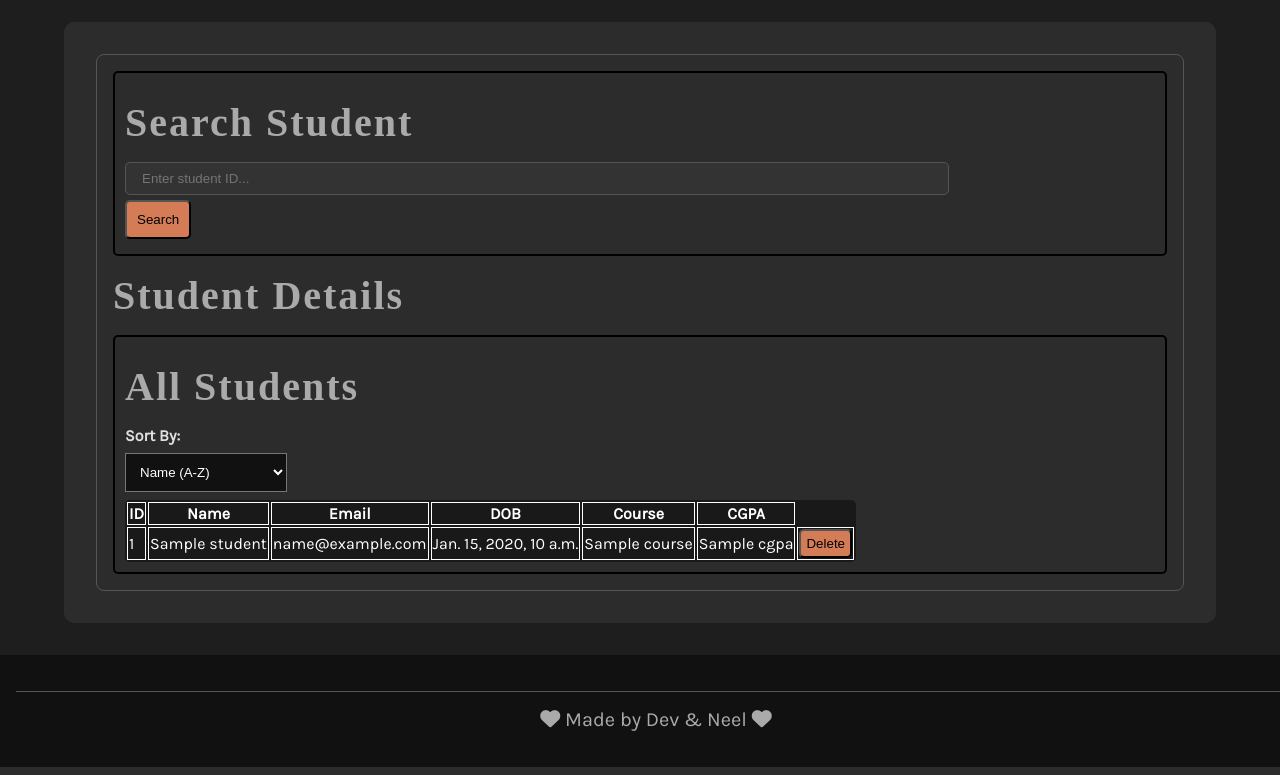
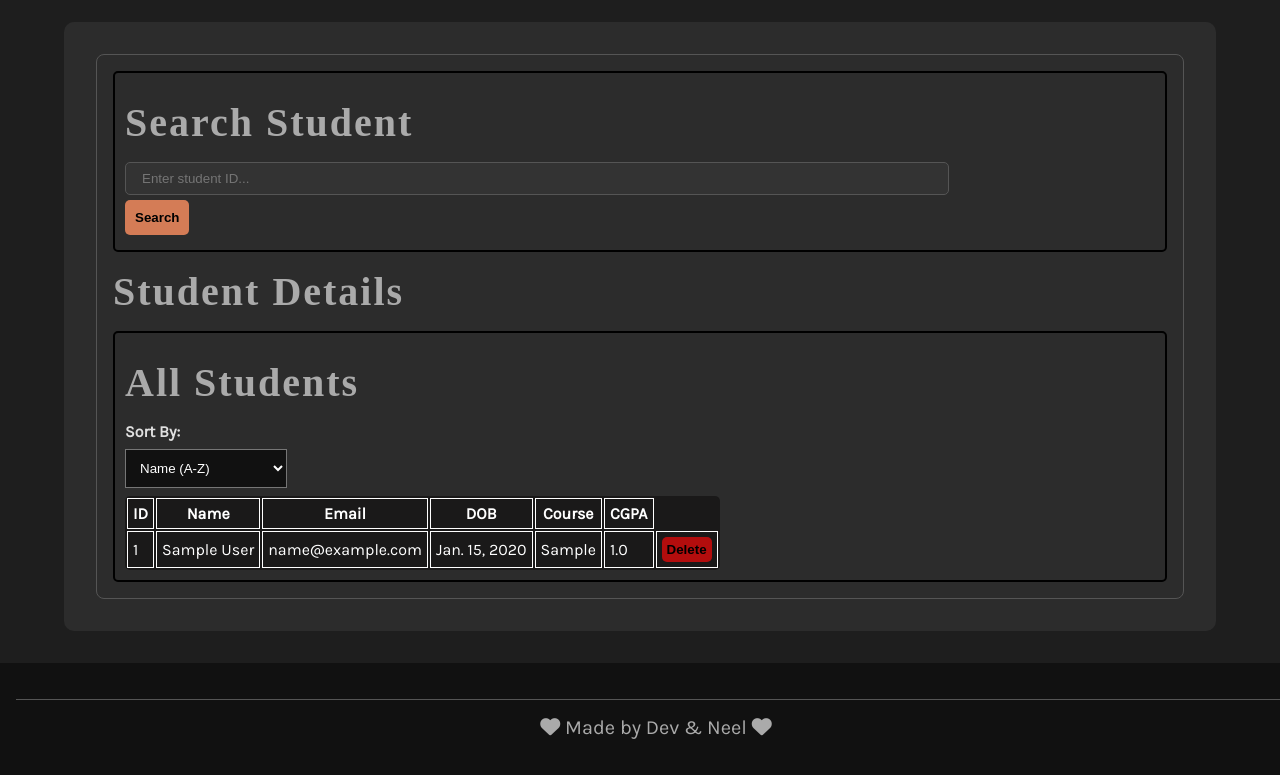
Before and after one commit to Devs7026/Mini-Project-DBS, a Django app: template project/studentdbms/database/templates/view.html in a window 1280 px wide. Shown: the part 232-1007 px from the top of the page. Run offline with Django 5.2, Linux system fonts and the light colour scheme; tables that the repository leaves empty hold one stand-in row (values such as "Sample post"); the template is opened without the code that fills it: values that come from a table or form of the project are taken from there, most other values are stand-ins (such as "Sample title", 1, 10 or a date in 2020); parts of the project's set-up code (start-up, migrations or seed data) failed here and were passed over; some libraries are stand-ins or nearby versions; some web fonts are replaced.

Commit message:
further improvements

```diff
--- a/project/studentdbms/database/models.py
+++ b/project/studentdbms/database/models.py
@@ -6,7 +6,7 @@
     id= models.IntegerField(primary_key=True)
     name= models.CharField(max_length=200)
     dob = models.DateField()
-    email= models.EmailField(max_length = 254, qdefault="default@example.com")
+    email= models.EmailField(max_length = 254, default="default@example.com")
     course= models.CharField(max_length=50)
     cgpa= models.DecimalField(max_digits=2, decimal_places=1)
 
--- a/project/studentdbms/database/static/css/style.css
+++ b/project/studentdbms/database/static/css/style.css
@@ -264,6 +264,8 @@
     padding: 10px;
     transition: 0.5s;
     margin: 5px 0;
+    border: none;
+    font-weight: bold;
 }
 
 .search:hover{
@@ -274,11 +276,13 @@
 
 
 .delete-btn{
-    background-color: #D47C56;
+    background-color: #b30d0d;
     color: black;
     border-radius: 5px;
     padding: 5px;
     transition: 0.5s;
+    border: none;
+    font-weight: bold;
 }
 
 .delete-btn:hover{
@@ -303,10 +307,16 @@
 #studentTable{
     background-color: rgb(26, 25, 25);
     color: white;
+
+}
+
+#studentTable th,td{
+    padding: 5px;
 }
 
 #searchTable{
     margin: 10px 0;
+    text-align: center;
 }
 
 /* Responsive Design */
```
